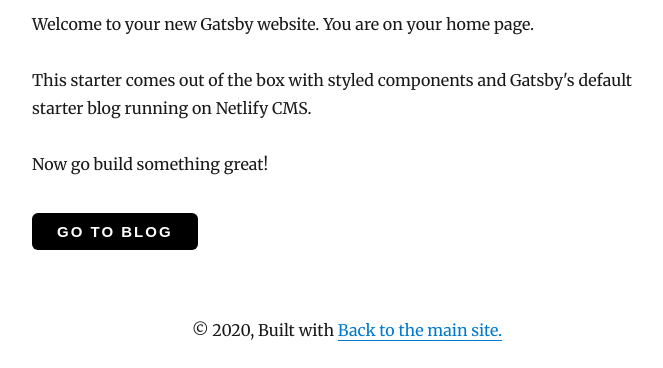
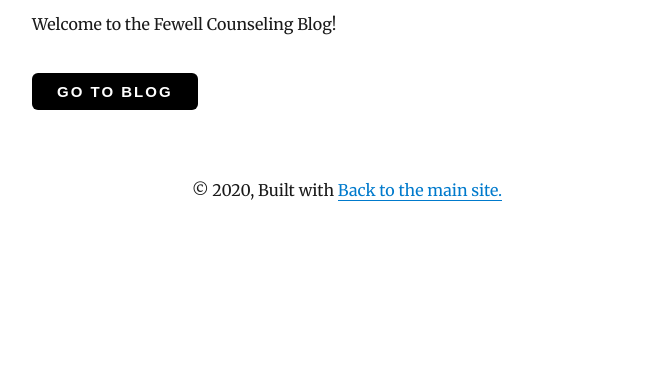
Before and after one commit to TheGreatAxios/fewell-blog, a Gatsby site: page / in a window 1280 px wide. Shown: the part 610-978 px from the top of the page, without its empty margins (293-956 px from the left). After the commit the page ends 838 px from the top, so only its background shows below. Built offline with nearby package versions, Linux system fonts and the light colour scheme; Gatsby itself is replaced by a stand-in of ours; some packages are replaced by stand-ins of ours.

Commit message:
Updated Home Page

```diff
--- a/src/components/layout.js
+++ b/src/components/layout.js
@@ -7,7 +7,7 @@ import { rhythm, scale } from "../utils/typography"
 class Layout extends React.Component {
   render() {
     const { location, title, children } = this.props
-    const rootPath = `${__PATH_PREFIX__}/blog`
+    const rootPath = `${__PATH_PREFIX__}/blog/`
     const blogPath = `${__PATH_PREFIX__}/blog/`
     let header
 
@@ -26,7 +26,7 @@ class Layout extends React.Component {
               textDecoration: `none`,
               color: `inherit`,
             }}
-            to={location.pathname === blogPath ? `/blog/` : `/blog`}
+            to={location.pathname === blogPath ? `/blog/` : `/blog/`}
           >
             {title}
           </Link>
--- a/src/pages/index.js
+++ b/src/pages/index.js
@@ -22,12 +22,7 @@ class IndexPage extends React.Component {
             👋
           </span>
         </h1>
-        <p>Welcome to your new Gatsby website. You are on your home page.</p>
-        <p>
-          This starter comes out of the box with styled components and Gatsby's
-          default starter blog running on Netlify CMS.
-        </p>
-        <p>Now go build something great!</p>
+        <p>Welcome to the Fewell Counseling Blog!</p>
         <Link to="/blog/">
           <Button marginTop="35px">Go to Blog</Button>
         </Link>
```
